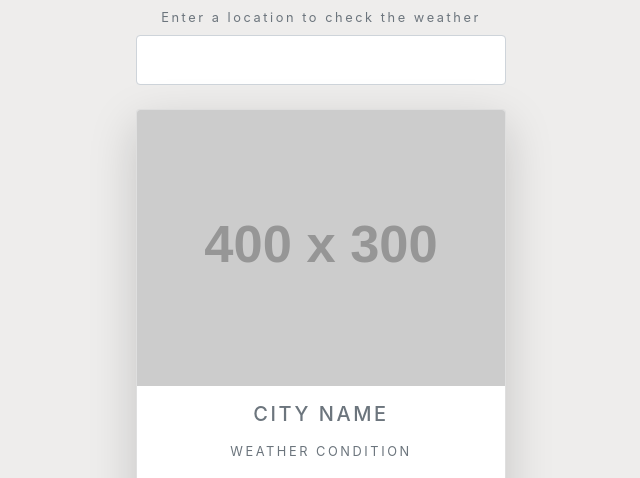
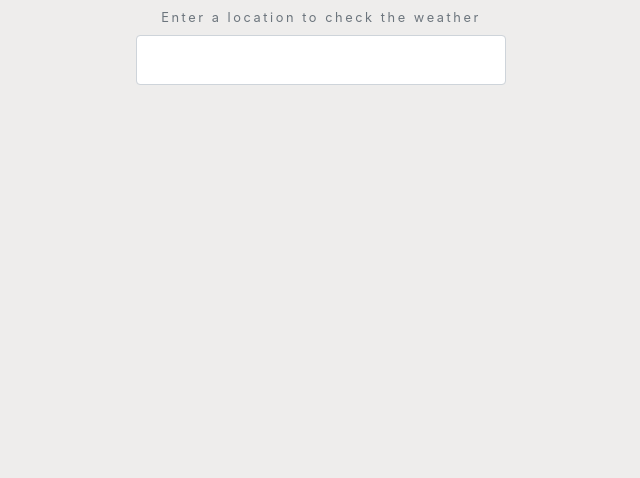
Before and after one commit to marcojansen-gmx/WeatherCheck, a plain HTML site: page index.html in a window 1280 px wide. Shown: the part 112-590 px from the top of the page, without its empty margins (319-959 px from the left). Drawn offline with nearby package versions, Linux system fonts and the light colour scheme; placeholder pictures from the web are drawn by us.

Commit message:
made main card hidden at beginning

```diff
--- a/Assets/js/app.js
+++ b/Assets/js/app.js
@@ -18,8 +18,6 @@ const updateUI = (data) => {
             <span>&deg;C</span>
         </div>
     `;
-
-
 };
 
 const updateCity = async (city) => {
--- a/index.html
+++ b/index.html
@@ -21,7 +21,7 @@
             <input type="text" name="city" class="form-control p-4">
         </form>
         <!-- card for displaying current weather conditions  -->
-        <div class="card shadow-lg rounded">
+        <div class="card shadow-lg rounded d-none">
             <!-- day or night image display  -->
             <img src="https://via.placeholder.com/400x300" class="time card-img-top">
             <!-- weather icon display -->
```
